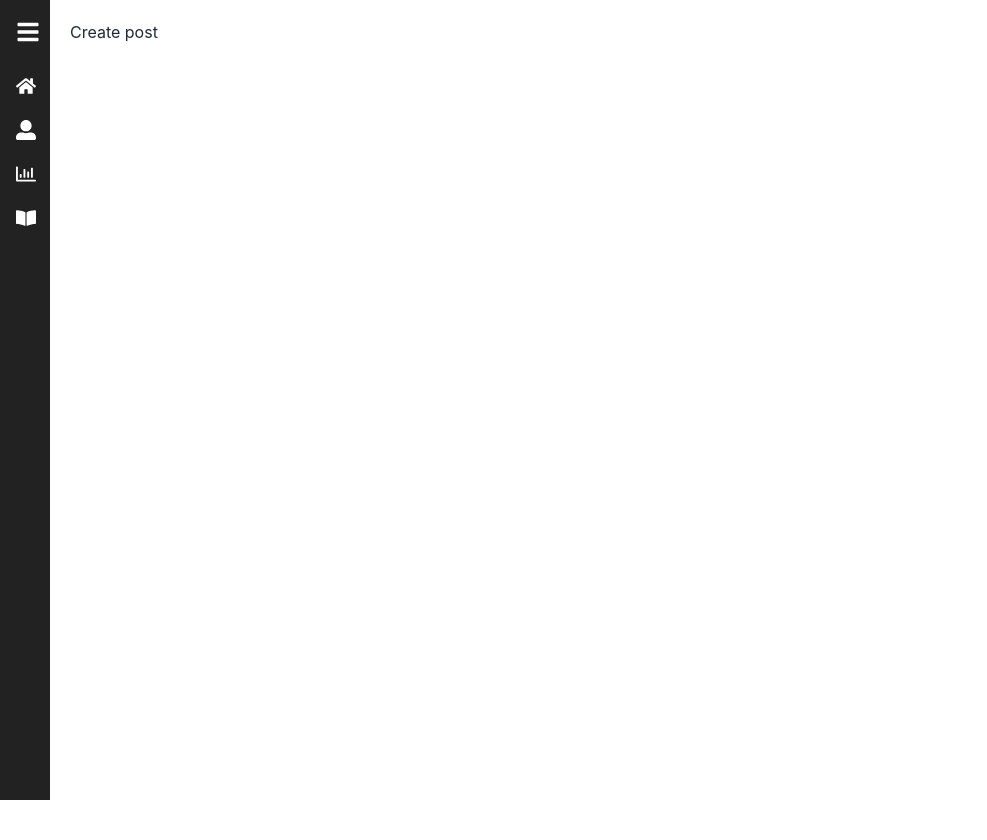
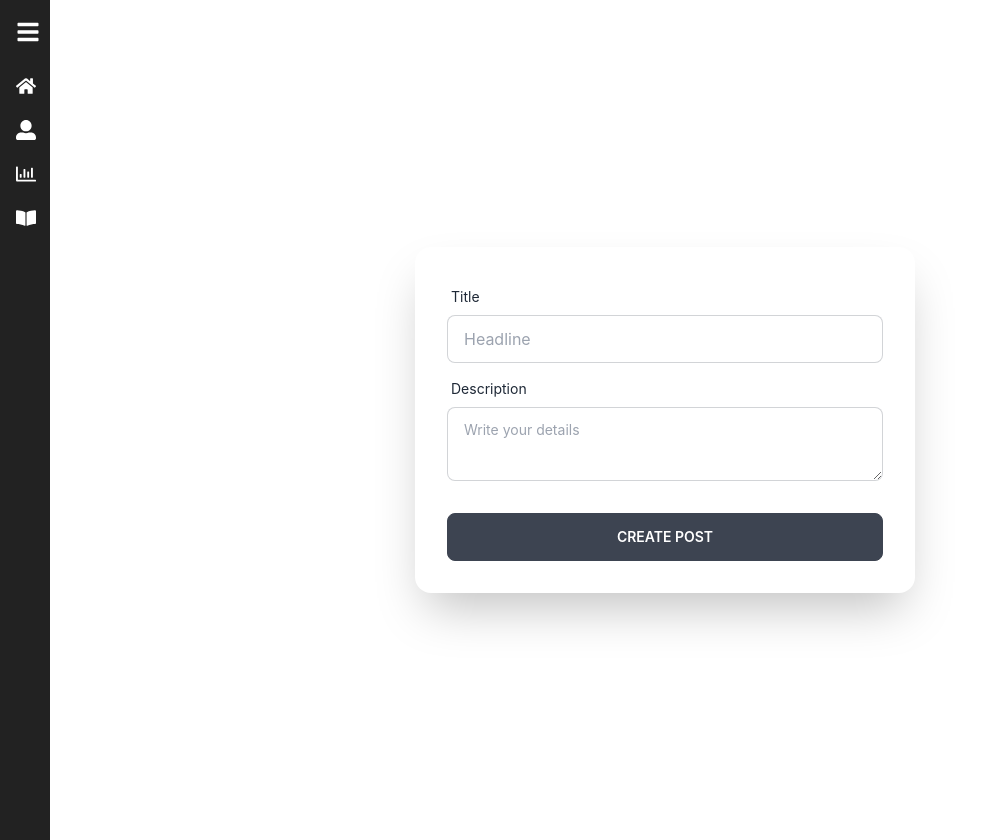
Before and after one commit to sheikh-riyadh/content-management-application, a React (Create React App) app: page /create-post in a window 1280 px wide. Shown: the whole page, without its empty margins (0-987 px from the left). Before the commit the page ends 800 px from the top, so only its background shows below. Built offline with nearby package versions, Linux system fonts and the light colour scheme.

Commit message:
created rootReducer

```diff
--- a/src/components/DetailsModal.js
+++ b/src/components/DetailsModal.js
@@ -2,7 +2,7 @@ import React from 'react';
 import { useSelector } from 'react-redux';
 
 const DetailsModal = () => {
-    const { details } = useSelector(state => state)
+    const { details } = useSelector(state => state.posts)
 
     return (
         <div>
--- a/src/pages/CreatePost.js
+++ b/src/pages/CreatePost.js
@@ -3,7 +3,29 @@ import React from 'react';
 const CreatePost = () => {
     return (
         <div>
-            <h1>Create post</h1>
+            <div className="hero min-h-screen">
+                <div className="hero-content flex-col lg:flex-row-reverse">
+                    <div className="card flex-shrink-0 w-full shadow-2xl bg-base-100">
+                        <form className="card-body w-[500px]">
+                            <div className="form-control">
+                                <label className="label">
+                                    <span className="label-text">Title</span>
+                                </label>
+                                <input type="text" placeholder="Headline" className="input input-bordered" />
+                            </div>
+                            <div className="form-control">
+                                <label className="label">
+                                    <span className="label-text">Description</span>
+                                </label>
+                                <textarea placeholder="Write your details" className="textarea textarea-bordered w-full" ></textarea>
+                            </div>
+                            <div className="form-control mt-6">
+                                <button className="btn">Create post</button>
+                            </div>
+                        </form>
+                    </div>
+                </div>
+            </div>
         </div>
     );
 };
--- a/src/pages/Home.js
+++ b/src/pages/Home.js
@@ -6,14 +6,24 @@ import DetailsModal from '../components/DetailsModal';
 
 
 const Home = () => {
-    const { posts } = useSelector(state => state)
+
+    const { posts } = useSelector(state => state.posts)
 
     const dispatch = useDispatch()
     useEffect(() => {
         dispatch(fetchPosts())
     }, [dispatch])
+
+
     return (
         <div>
+            <div className='flex justify-end pb-5'>
+                <select className="select select-bordered w-full max-w-xs" defaultValue={'DEFAULT'} >
+                    <option value="DEFAULT" disabled>Choose a salutation ...</option>
+                    <option value="1">Old post</option>
+                    <option value="2">New post</option>
+                </select>
+            </div>
             <div className='grid grid-cols-4 gap-4'>
                 {posts.map(post => <Card key={post._id} post={post} />)}
             </div>
--- /dev/null
+++ b/src/redux/reducers/rootReducer.js
@@ -0,0 +1,6 @@
+import { combineReducers } from "redux"
+import { postsReducer } from "./postReducer"
+
+export const rootReducer = combineReducers({
+    posts: postsReducer,
+})
--- a/src/redux/store.js
+++ b/src/redux/store.js
@@ -1,6 +1,6 @@
 import { createStore, applyMiddleware } from "redux";
-import { postsReducer } from "./reducers/postReducer";
 import thunk from "redux-thunk";
+import { rootReducer } from "./reducers/rootReducer";
 
 /* Store created here */
-export const store = createStore(postsReducer, applyMiddleware(thunk))
+export const store = createStore(rootReducer, applyMiddleware(thunk))
```
